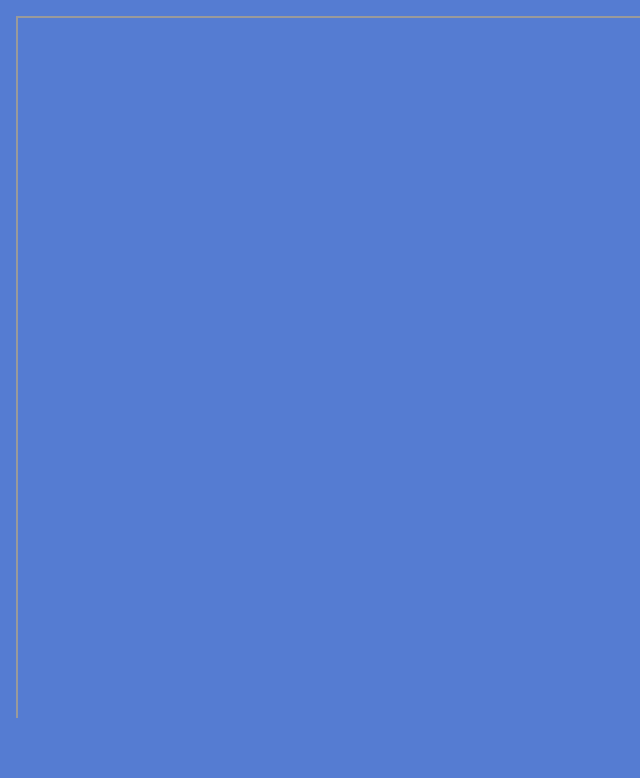
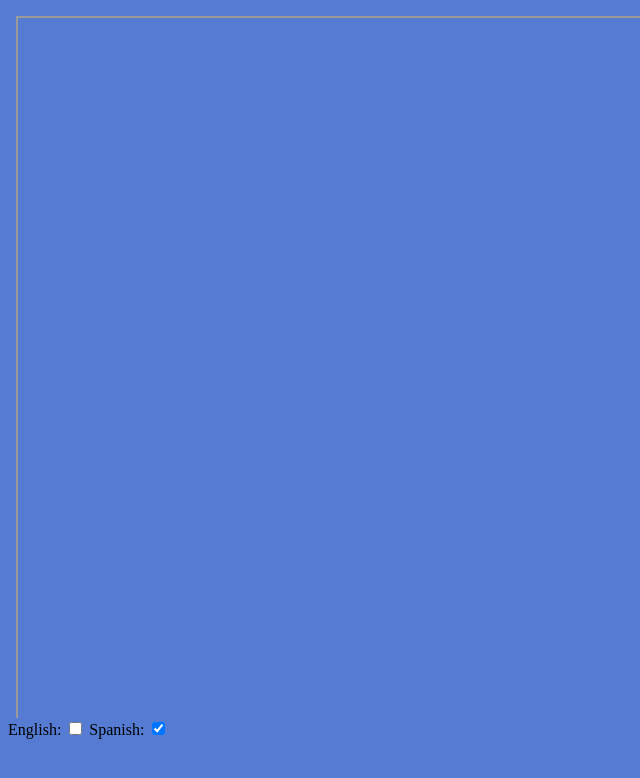
Before and after one commit to hiddenstar1000/youtube-video-suggester, a plain HTML site: page index.html in a window 1280 px wide. Shown: the whole page, without its empty margins (0-640 px from the left). Drawn offline with nearby package versions, Linux system fonts and the light colour scheme.

Commit message:
Save language

```diff
--- a/index.html
+++ b/index.html
@@ -17,5 +17,13 @@
     <div class="container">
       <iframe id="videoIframe" class="responsive-iframe" src="#"></iframe>
     </div>
+    <div>
+      <form>
+        <label for="englsh">English:</label>
+        <input id="englsh" type="checkbox" class="languages" />
+        <label for="spanish">Spanish:</label>
+        <input id="spanish" type="checkbox" class="languages" />
+      </form>
+    </div>
   </body>
 </html>
--- a/js/index.js
+++ b/js/index.js
@@ -1,19 +1,30 @@
 $(document).ready(function () {
-  loadNextVideo();
+  const languages = JSON.parse(localStorage.getItem("languages")) || {
+    english: true,
+    spanish: true,
+  };
+
+  $("#english").attr("checked", languages.english);
+  $("#spanish").attr("checked", languages.spanish);
+
+  loadNextVideo(languages);
 
   $("body").keypress(function (e) {
     const ENTER_KEY = 13;
 
     if (e.which === ENTER_KEY) loadNextVideo();
   });
+
+  $(".languages").click(function () {
+    const languages = {
+      english: $("#english").is(":checked"),
+      spanish: $("#spanish").is(":checked"),
+    };
+    loadNextVideo(languages);
+  });
 });
 
-function loadNextVideo() {
-  const languages = {
-    english: true,
-    spanish: true,
-  };
-
+function loadNextVideo(languages) {
   localStorage.setItem("languages", JSON.stringify(languages));
 
   let videoList = [];
```
